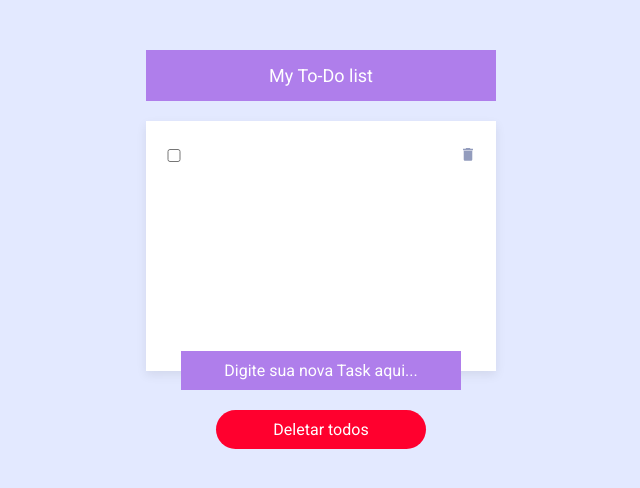
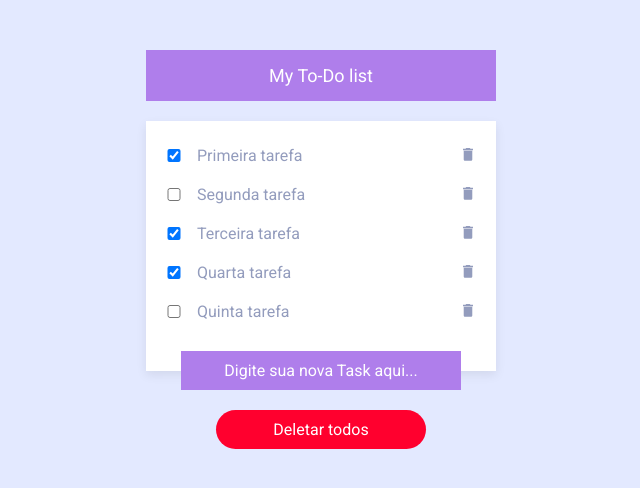
Before and after one commit to xandaosilva/curso-angularjs, an Angular app in the folder aulas-angular/capitulo08/projeto-todo/: page / in a window 1280 px wide. Shown: the top 488 px of the page, without its empty margins (319-959 px from the left). Built offline with nearby package versions, Linux system fonts and the light colour scheme.

Commit message:
Componente todoList

```diff
--- a/aulas-angular/capitulo08/projeto-todo/src/app/modules/home/components/todo-list/todo-list.component.html
+++ b/aulas-angular/capitulo08/projeto-todo/src/app/modules/home/components/todo-list/todo-list.component.html
@@ -1,8 +1,8 @@
-<section>
-    <ul>
-        <li>
-            <input type="checkbox">
-            <input type="text">
+<section [ngClass]="{'loading': !taskList.length}">
+    <ul *ngIf="taskList.length">
+        <li *ngFor="let item of taskList; let i = index">
+            <input type="checkbox" [(ngModel)]="item.checked">
+            <input type="text" [(ngModel)]="item.task">
             <button>
                 <img src="assets/icons/icon-trash.svg" alt="">
             </button>
@@ -11,4 +11,4 @@
 </section>
 
 <app-todo-input-add-itens></app-todo-input-add-itens>
-<app-todo-button-delete-all></app-todo-button-delete-all>
+<app-todo-button-delete-all *ngIf="taskList.length"></app-todo-button-delete-all>
--- a/aulas-angular/capitulo08/projeto-todo/src/app/modules/home/components/todo-list/todo-list.component.ts
+++ b/aulas-angular/capitulo08/projeto-todo/src/app/modules/home/components/todo-list/todo-list.component.ts
@@ -1,4 +1,5 @@
 import { Component, OnInit } from '@angular/core';
+import { TaskList } from '../../model/task-list';
 
 @Component({
   selector: 'app-todo-list',
@@ -7,6 +8,14 @@
 })
 export class TodoListComponent implements OnInit {
 
+  public taskList: Array<TaskList> = [
+    { task: "Primeira tarefa", checked: true },
+    { task: "Segunda tarefa", checked: false },
+    { task: "Terceira tarefa", checked: true },
+    { task: "Quarta tarefa", checked: true },
+    { task: "Quinta tarefa", checked: false },
+  ];
+
   constructor(){}
 
   ngOnInit(): void {
--- a/aulas-angular/capitulo08/projeto-todo/src/app/modules/home/home.module.ts
+++ b/aulas-angular/capitulo08/projeto-todo/src/app/modules/home/home.module.ts
@@ -5,6 +5,7 @@
 import { TodoInputAddItensComponent } from './components/todo-input-add-itens/todo-input-add-itens.component';
 import { TodoListComponent } from './components/todo-list/todo-list.component';
 import { HomeComponent } from './pages/home/home.component';
+import { FormsModule } from '@angular/forms';
 
 
 
@@ -24,7 +25,8 @@
     HomeComponent
   ],
   imports: [
-    CommonModule
+    CommonModule,
+    FormsModule
   ]
 })
 export class HomeModule { }
--- /dev/null
+++ b/aulas-angular/capitulo08/projeto-todo/src/app/modules/home/model/task-list.ts
@@ -0,0 +1,3 @@
+export interface TaskList {
+    task: string, checked: boolean
+}
```
